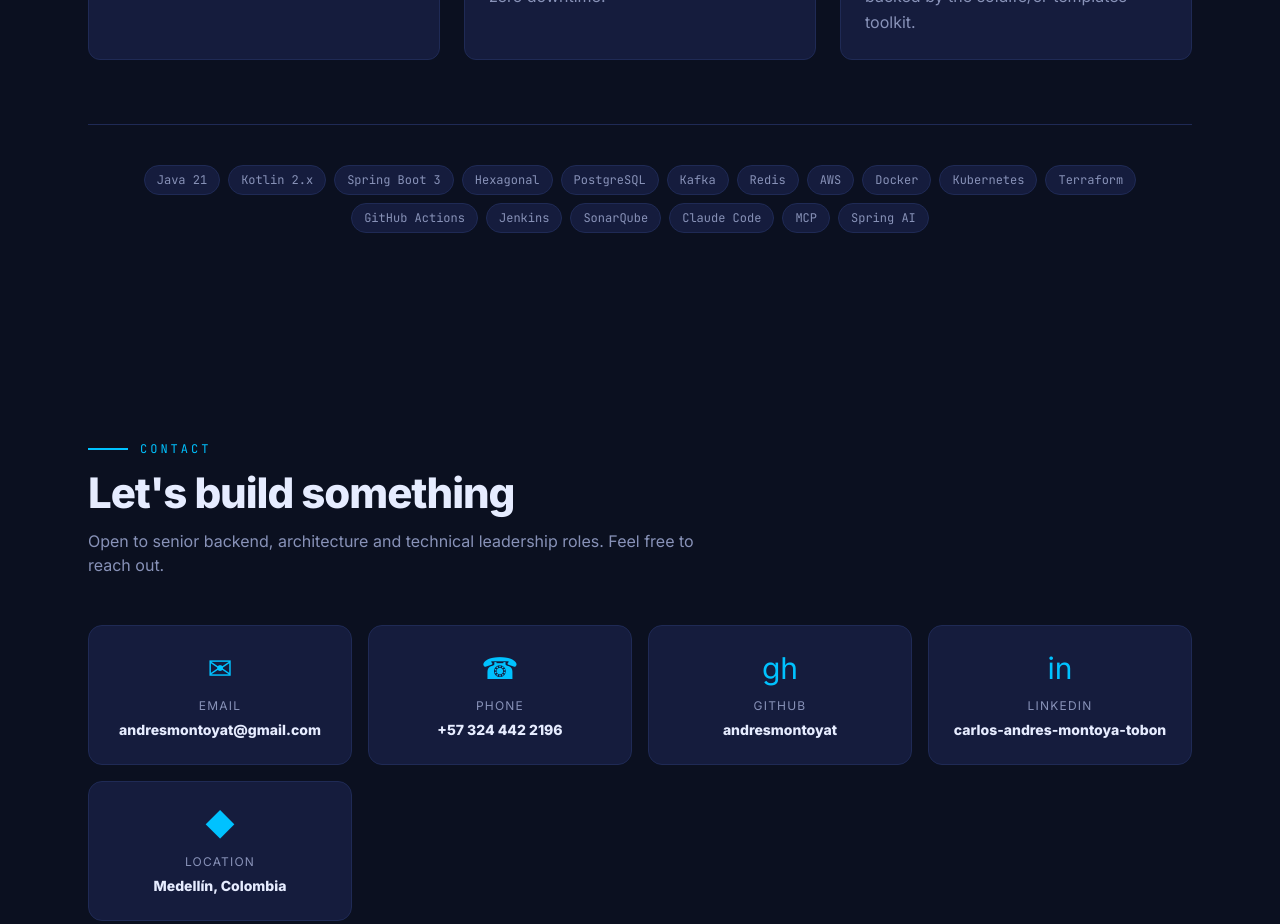
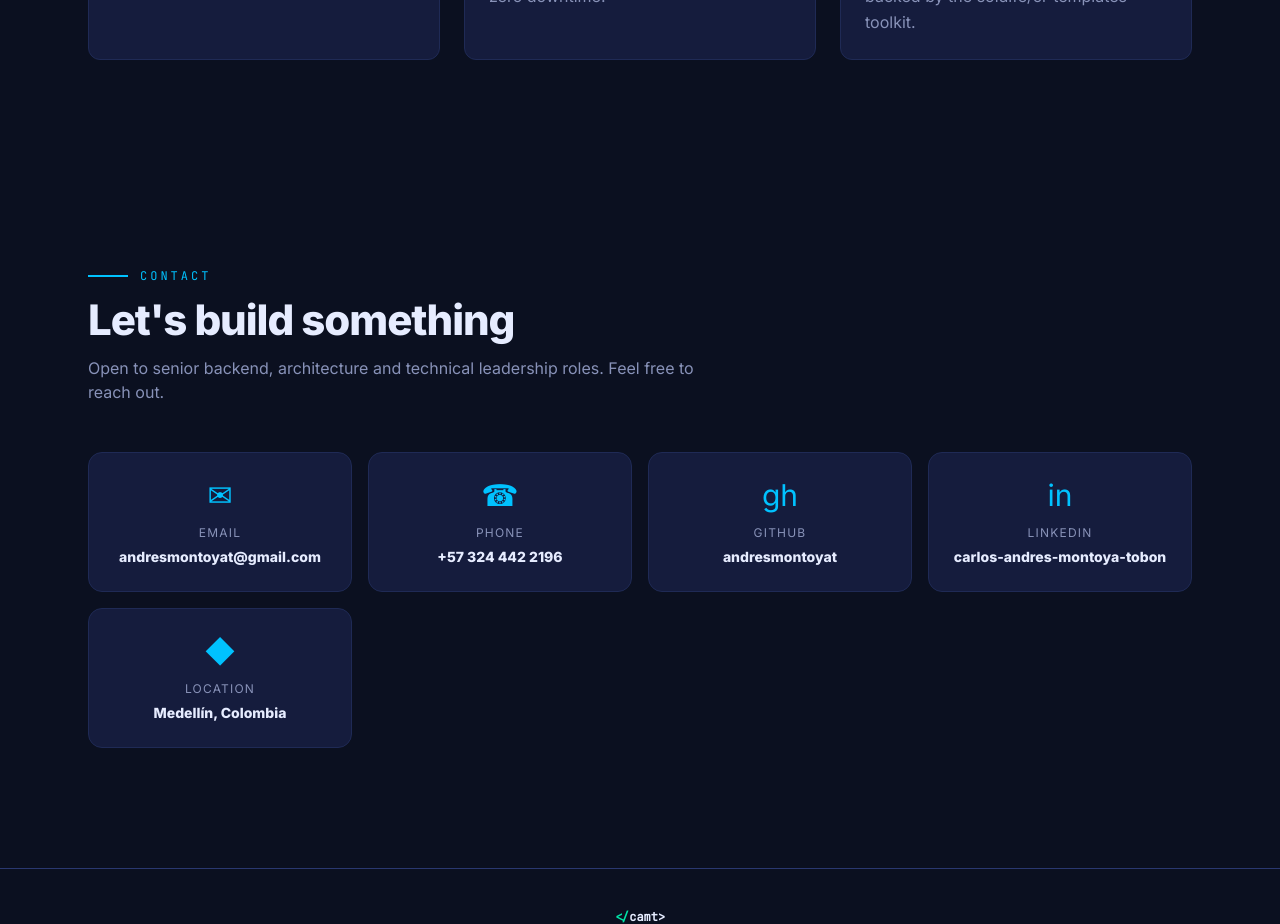
Before and after one commit to andresmontoyat/andresmontoyatco, a React (Vite) app: page / in a window 1280 px wide. Shown: the part 8520-9444 px from the top of the page. Built offline with nearby package versions, Linux system fonts and the light colour scheme; a web font is replaced by a local one.

Commit message:
feat(claude): remove stack chips strip from section end

```diff
--- a/src/components/Claude.js
+++ b/src/components/Claude.js
@@ -47,23 +47,6 @@ function OfferingCard({ offering, lang }) {
   )
 }
 
-function StackStrip() {
-  return (
-    <div className="mt-16 border-t border-border pt-10">
-      <div className="flex flex-wrap justify-center gap-2">
-        {data.stackChips.map((chip) => (
-          <span
-            key={chip}
-            className="font-mono text-xs px-3 py-1.5 rounded-full bg-surface text-muted border border-border"
-          >
-            {chip}
-          </span>
-        ))}
-      </div>
-    </div>
-  )
-}
-
 export default function Claude() {
   const { lang } = useLanguage()
   return (
@@ -83,7 +66,6 @@ export default function Claude() {
             <OfferingCard key={o.id} offering={o} lang={lang} />
           ))}
         </div>
-        <StackStrip />
       </div>
     </section>
   )
--- a/src/data/claude.json
+++ b/src/data/claude.json
@@ -107,24 +107,5 @@
         "es": "Le dejo a tu equipo el workflow, no una caja negra: los agents, skills y guidelines quedan en tu repo y tus ingenieros los siguen usando cuando yo no esté."
       }
     }
-  ],
-  "stackChips": [
-    "Java 21",
-    "Kotlin 2.x",
-    "Spring Boot 3",
-    "Hexagonal",
-    "PostgreSQL",
-    "Kafka",
-    "Redis",
-    "AWS",
-    "Docker",
-    "Kubernetes",
-    "Terraform",
-    "GitHub Actions",
-    "Jenkins",
-    "SonarQube",
-    "Claude Code",
-    "MCP",
-    "Spring AI"
   ]
 }
```
Also changed, not shown: 1 other file (tests, documents, lock files or other folders).
